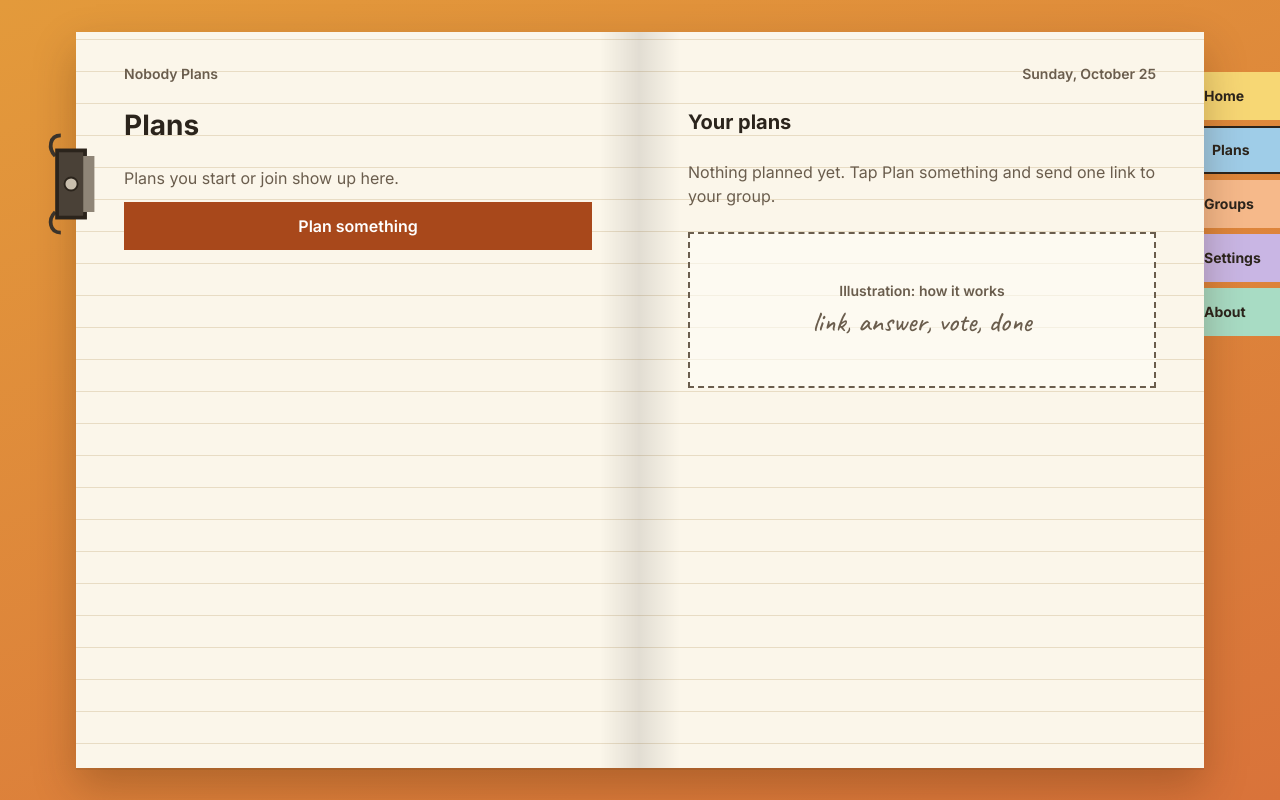
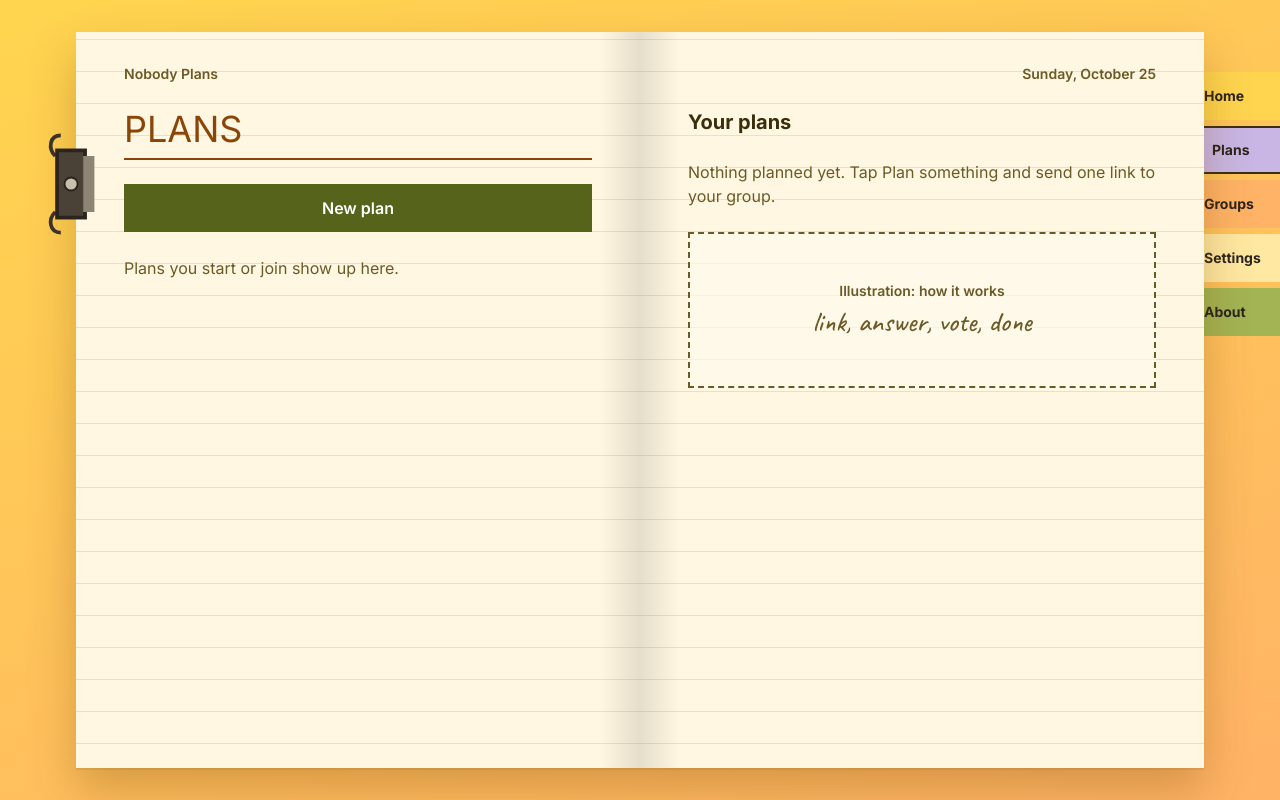
Before and after one commit to nikithakls17-sys/group-planner, a React (Vite) app in the folder frontend/: page /plans in a window 1280 px wide. Built offline with nearby package versions, Linux system fonts and the light colour scheme; a web font is replaced by a local one.

Commit message:
Sunshine/butter/cream/peach/sunlit palette, 3D page-turn leaf, plans list with new, edit, delete and leave

```diff
--- a/frontend/src/components/Book.tsx
+++ b/frontend/src/components/Book.tsx
@@ -1,4 +1,4 @@
-import type { ReactNode } from 'react'
+import { useEffect, useRef, useState, type ReactNode } from 'react'
 
 export type BookTab = { key: string; label: string; color: { hex: string; deep: string }; disabled?: boolean; done?: boolean }
 
@@ -29,6 +29,31 @@ export default function Book({ tabs, active, onTab, headLeft, headRight, left, r
   turnKey?: string
 }) {
   const tab = tabs.find((t) => t.key === active)
+  // which way to turn: forward when the new tab is further along
+  const prev = useRef(active)
+  const [leaf, setLeaf] = useState<{ dir: 'fwd' | 'back'; n: number } | null>(null)
+  useEffect(() => {
+    if (prev.current === active) return
+    const from = tabs.findIndex((t) => t.key === prev.current)
+    const to = tabs.findIndex((t) => t.key === active)
+    prev.current = active
+    const reduce = window.matchMedia('(prefers-reduced-motion: reduce)').matches || document.documentElement.dataset.motion === 'reduce'
+    if (reduce) return
+    setLeaf({ dir: to >= from ? 'fwd' : 'back', n: Date.now() })
+    const t = window.setTimeout(() => setLeaf(null), 800)
+    return () => window.clearTimeout(t)
+  }, [active, tabs])
+  const leafEl = leaf && (
+    <>
+      <div key={`d${leaf.n}`} className={`leaf hidden md:block ${leaf.dir === 'fwd' ? 'leaf-forward' : 'leaf-back-dir'}`} aria-hidden="true">
+        <div className="leaf-face paper"><div className="leaf-shade" /></div>
+        <div className="leaf-face leaf-back paper"><div className="leaf-shade" style={{ transform: 'scaleX(-1)' }} /></div>
+      </div>
+      <div key={`m${leaf.n}`} className={`leaf md:hidden ${leaf.dir === 'fwd' ? 'leaf-phone' : 'leaf-phone-back'}`} aria-hidden="true">
+        <div className="leaf-face paper"><div className="leaf-shade" /></div>
+      </div>
+    </>
+  )
   return (
     <div className="mx-auto w-full max-w-[1240px] px-0 py-0 md:px-14 md:py-8">
       {/* phone: clip + tab strip */}
@@ -61,6 +86,7 @@ export default function Book({ tabs, active, onTab, headLeft, headRight, left, r
         </nav>
 
         <div className="relative z-[1] grid min-h-[calc(100dvh-4rem)] grid-cols-1 shadow-[var(--page-shadow)] md:grid-cols-2">
+          {leafEl}
           {/* left page: the current tab */}
           <section className="paper relative flex min-w-0 flex-col px-5 pb-12 pt-5 md:px-12 md:pt-8" aria-label={tab?.label}>
             <div className="mb-6 hidden items-center justify-between text-sm md:flex">
--- a/frontend/src/config.ts
+++ b/frontend/src/config.ts
@@ -5,9 +5,10 @@ export const APP_NAME = 'Nobody Plans'
    shown with initials, and neighbouring colors differ in lightness as well as hue. `deep` is the AA-readable
    version used for headings on paper. */
 export const PASTELS = [
-  { hex: '#F7D774', deep: '#8a6400', name: 'butter' },
-  { hex: '#F6B98A', deep: '#9a4a12', name: 'apricot' },
-  { hex: '#A8DCC4', deep: '#2f6b52', name: 'mint' },
+  { hex: '#FFD54F', deep: '#7a5a00', name: 'sunshine' },
+  { hex: '#FFB366', deep: '#8a4508', name: 'peach' },
+  { hex: '#A3B454', deep: '#4c5a12', name: 'sunlit green' },
+  { hex: '#FFE8A1', deep: '#7a6214', name: 'butter' },
   { hex: '#C9B6E4', deep: '#5b4290', name: 'lilac' },
   { hex: '#9FCDE8', deep: '#245f80', name: 'sky' },
   { hex: '#F29C8B', deep: '#9a3523', name: 'coral' },
@@ -16,6 +17,7 @@ export const PASTELS = [
   { hex: '#E3CFA6', deep: '#6f5626', name: 'sand' },
   { hex: '#A9B8EC', deep: '#3a4c99', name: 'periwinkle' },
   { hex: '#D9A58A', deep: '#7d4429', name: 'clay' },
+  { hex: '#A8DCC4', deep: '#2f6b52', name: 'mint' },
   { hex: '#C9C3BA', deep: '#57514a', name: 'stone' },
 ]
 export const MEMBER_COLORS = PASTELS
--- a/frontend/src/index.css
+++ b/frontend/src/index.css
@@ -2,24 +2,31 @@
 
 /* Design tokens: a planner book on a sunset desk. Every color, size and line comes from here. */
 :root {
-  --desk: #e39a3b;            /* bold ochre desk behind the book */
-  --desk-2: #d9733a;          /* sunset end of the desk gradient */
-  --bg: #fbf6ea;              /* off-white paper */
-  --surface: #fffdf7;         /* inputs, cards on the page */
-  --ink: #2b241c;             /* text */
-  --ink-soft: #6a5d4d;        /* secondary text, AA on paper */
-  --line: #2b241c;
-  --rule: #e8dcc4;            /* faint ruled lines */
-  --muted: #f1e7d3;
-  --accent: #a8481b;          /* burnt sunset: primary buttons, progress (white text 5.6:1) */
+  /* Niki's palette: Sunshine yellow, Soft butter, Warm cream, Peach glow, Sunlit green */
+  --sunshine: #FFD54F;
+  --butter: #FFE8A1;
+  --cream: #FFF7E1;
+  --peach: #FFB366;
+  --sunlit: #A3B454;
+
+  --desk: var(--sunshine);    /* the desk behind the book */
+  --desk-2: var(--peach);     /* sunset end of the desk gradient */
+  --bg: var(--cream);         /* paper */
+  --surface: #fffcf1;         /* inputs and boxes on the page */
+  --ink: #3b2e0c;             /* deep olive-brown text, like the swatch labels */
+  --ink-soft: #6b5a26;        /* AA on cream */
+  --line: #3b2e0c;
+  --rule: #f0e1b4;            /* faint ruled lines */
+  --muted: var(--butter);
+  --accent: #56631a;          /* deep sunlit green: primary buttons (white text 6.4:1) */
   --accent-ink: #ffffff;
-  --accent-soft: #f7dcc8;
+  --accent-soft: #e6ecc4;
   --danger: #a3261b;
   --danger-soft: #f8dcd6;
-  --ok: #3d7a3a;
-  --ok-soft: #dcebd3;
-  --page-shadow: 0 2px 0 rgba(43, 36, 28, 0.08), 0 18px 40px rgba(60, 30, 5, 0.28);
-  --sticker-shadow: 0 2px 6px rgba(43, 36, 28, 0.18);
+  --ok: #4c5a12;
+  --ok-soft: #e6ecc4;
+  --page-shadow: 0 2px 0 rgba(59, 46, 12, 0.08), 0 22px 44px rgba(120, 70, 0, 0.30);
+  --sticker-shadow: 0 2px 6px rgba(59, 46, 12, 0.20);
 }
 
 /* Dark: a night desk and dim paper */
@@ -118,3 +125,18 @@ body { -webkit-tap-highlight-color: transparent; }
 .rise { animation: rise 0.25s ease-out both; }
 @keyframes stamp { 0% { opacity: 0; transform: scale(1.6) rotate(-14deg); } 70% { opacity: 1; transform: scale(0.95) rotate(-8deg); } 100% { transform: scale(1) rotate(-8deg); } }
 .stamp { animation: stamp 0.45s ease-out both; }
+
+/* Real page turn: a paper leaf rotates over the spine (laptop) or away from the left edge (phone). */
+.leaf { position: absolute; top: 0; bottom: 0; z-index: 30; transform-style: preserve-3d; pointer-events: none; }
+.leaf-face { position: absolute; inset: 0; backface-visibility: hidden; -webkit-backface-visibility: hidden; }
+.leaf-face.paper { box-shadow: 0 0 30px rgba(59, 46, 12, 0.25); }
+.leaf-back { transform: rotateY(180deg); }
+.leaf-shade { position: absolute; inset: 0; background: linear-gradient(to right, rgba(0,0,0,0.18), transparent 40%); }
+.leaf-forward { left: 50%; width: 50%; transform-origin: left center; animation: leaf-fwd 0.75s cubic-bezier(.45,.05,.35,1) forwards; }
+.leaf-back-dir { left: 0; width: 50%; transform-origin: right center; animation: leaf-bwd 0.75s cubic-bezier(.45,.05,.35,1) forwards; }
+.leaf-phone { left: 0; width: 100%; transform-origin: left center; animation: leaf-phone 0.6s cubic-bezier(.45,.05,.35,1) forwards; }
+.leaf-phone-back { left: 0; width: 100%; transform-origin: left center; animation: leaf-phone-back 0.6s cubic-bezier(.45,.05,.35,1) forwards; }
+@keyframes leaf-fwd { from { transform: perspective(2200px) rotateY(0deg); } to { transform: perspective(2200px) rotateY(-180deg); } }
+@keyframes leaf-bwd { from { transform: perspective(2200px) rotateY(0deg); } to { transform: perspective(2200px) rotateY(180deg); } }
+@keyframes leaf-phone { 0% { transform: perspective(1400px) rotateY(0deg); opacity: 1; } 85% { opacity: 1; } 100% { transform: perspective(1400px) rotateY(-105deg); opacity: 0; } }
+@keyframes leaf-phone-back { 0% { transform: perspective(1400px) rotateY(-105deg); opacity: 0; } 15% { opacity: 1; } 100% { transform: perspective(1400px) rotateY(0deg); opacity: 0; } }
--- a/frontend/src/pages/Plans.tsx
+++ b/frontend/src/pages/Plans.tsx
@@ -1,35 +1,78 @@
+import { useState } from 'react'
 import { useNavigate } from 'react-router-dom'
-import { Button } from '../components/ui'
+import { api, local, planName, type Plan } from '../api'
+import { Button, Note, PageHeading, Sheet, useToast } from '../components/ui'
+import { PASTELS } from '../config'
 import { PlanCard, usePlans } from './Home'
 
+/** All your plans: start a new one, open, edit or delete the ones you have. */
 export default function Plans() {
   const nav = useNavigate()
-  const plans = usePlans()
+  const toast = useToast()
+  const loaded = usePlans()
+  const [removed, setRemoved] = useState<string[]>([])
+  const [confirm, setConfirm] = useState<Plan | null>(null)
+  const [err, setErr] = useState('')
+  const plans = (loaded ?? []).filter((p) => !removed.includes(p.id))
   const today = new Date().toISOString().slice(0, 10)
-  const upcoming = (plans ?? []).filter((p) => p.end_day >= today)
-  const past = (plans ?? []).filter((p) => p.end_day < today)
+  const upcoming = plans.filter((p) => !p.end_day || p.end_day >= today)
+  const past = plans.filter((p) => p.end_day && p.end_day < today)
+
+  async function remove(p: Plan) {
+    setErr('')
+    try {
+      if (p.is_planner) await api(`/plans/${p.id}`, { method: 'DELETE', member: local.memberFor(p.id) })
+      local.removePlan(p.id)
+      setRemoved((r) => [...r, p.id])
+      toast(p.is_planner ? 'Plan deleted for everyone' : 'Removed from your list')
+    } catch (e) {
+      setErr((e as Error).message)
+    } finally {
+      setConfirm(null)
+    }
+  }
+
+  const row = (p: Plan, i: number) => (
+    <li key={p.id} className="flex flex-col gap-2">
+      <PlanCard p={p} i={i} />
+      <div className="flex gap-2">
+        {p.is_planner && <Button variant="secondary" onClick={() => nav(`/p/${p.id}?tab=what`)}>Edit</Button>}
+        <Button variant="secondary" onClick={() => setConfirm(p)}>{p.is_planner ? 'Delete' : 'Leave'}</Button>
+      </div>
+    </li>
+  )
+
   return (
-    <div className="flex flex-col gap-6">
-      <h1 className="text-xl font-bold">Plans</h1>
-      {plans === null && <p className="text-base text-ink-soft">Loading...</p>}
-      {plans && plans.length === 0 && (
-        <div className="flex flex-col gap-3">
-          <p className="text-base text-ink-soft">Plans you start or join show up here.</p>
-          <Button onClick={() => nav('/new')}>Plan something</Button>
-        </div>
-      )}
+    <>
+      <PageHeading color={PASTELS[1].deep}>Plans</PageHeading>
+      <Button full onClick={() => nav('/new')}>New plan</Button>
+      {loaded === null && <Note>Looking for your plans...</Note>}
+      {loaded && plans.length === 0 && <p className="text-base text-ink-soft">Plans you start or join show up here.</p>}
       {upcoming.length > 0 && (
         <section className="flex flex-col gap-3">
           <h2 className="text-lg font-bold">Coming up</h2>
-          {upcoming.map((p) => <PlanCard key={p.id} p={p} />)}
+          <ul className="flex flex-col gap-5">{upcoming.map(row)}</ul>
         </section>
       )}
       {past.length > 0 && (
         <section className="flex flex-col gap-3">
           <h2 className="text-lg font-bold">Past</h2>
-          {past.map((p) => <PlanCard key={p.id} p={p} />)}
+          <ul className="flex flex-col gap-5">{past.map(row)}</ul>
         </section>
       )}
-    </div>
+      {err && <p role="alert" className="text-danger">{err}</p>}
+      <Sheet open={!!confirm} onClose={() => setConfirm(null)} title={confirm?.is_planner ? 'Delete this plan?' : 'Leave this plan?'}>
+        {confirm && (
+          <div className="flex flex-col gap-4">
+            <p className="text-base">
+              {confirm.is_planner
+                ? `This deletes ${planName(confirm).toLowerCase()} for everyone: answers, votes, tasks and all. It cannot be undone.`
+                : `This takes ${planName(confirm).toLowerCase()} off your list on this device. You can open the link again any time.`}
+            </p>
+            <Button onClick={() => remove(confirm)}>{confirm.is_planner ? 'Delete for everyone' : 'Leave'}</Button>
+          </div>
+        )}
+      </Sheet>
+    </>
   )
 }
```
Also changed, not shown: 2 other files (tests, documents, lock files or other folders).
